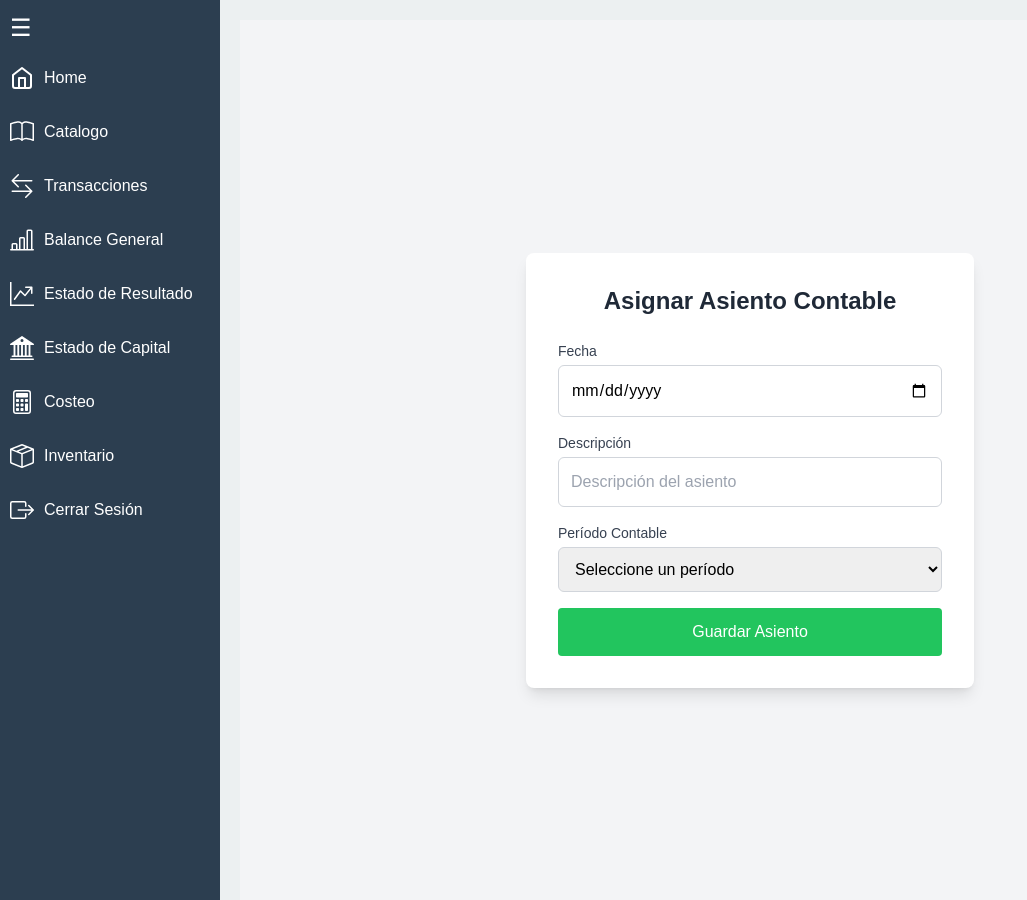
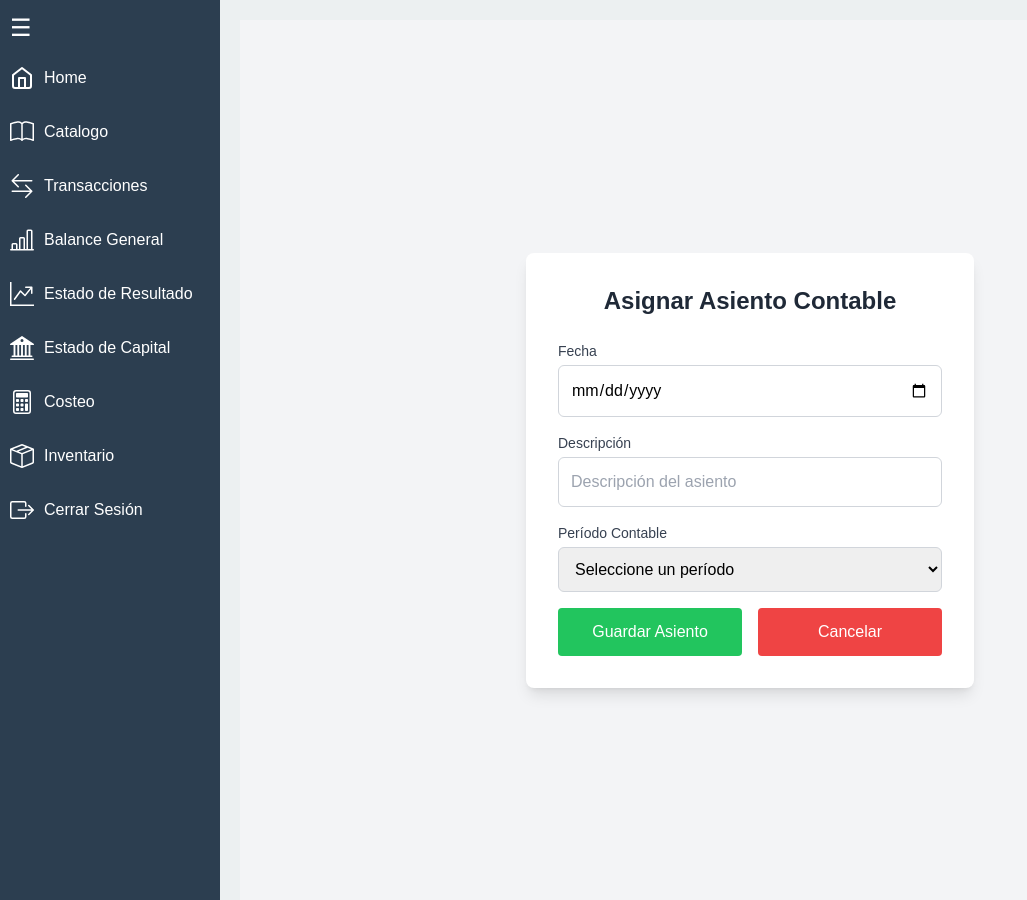
Before and after one commit to InfinityJaaR/Sistema-Contable, a Django app: page /contable/asignarAsiento/ in a window 1280 px wide. Shown: the whole page, without its empty margins (0-1027 px from the left). Run offline with Django 5.2, Linux system fonts and the light colour scheme; a user stored in the database is signed in; data comes from the database, SQL or seed files in the repository; both versions use the stored data as it was after the commit; some libraries are stand-ins or nearby versions.

Commit message:
Agregando boton cancelar

```diff
--- a/contable/templates/asignarAsiento.html
+++ b/contable/templates/asignarAsiento.html
@@ -71,9 +71,10 @@
                 </select>
             </div>
 
-            <!-- Botón para guardar el asiento contable -->
-            <div class="mt-6">
-                <button type="submit" class="bg-green-500 text-white p-3 rounded hover:bg-green-600 w-full">Guardar Asiento</button>
+             <!-- Botones para guardar y cancelar asiento contable-->
+             <div class="mt-6 flex space-x-4">
+                <button type="submit" class="bg-green-500 text-white p-3 rounded hover:bg-green-600 w-1/2">Guardar Asiento</button>
+                <a href="{% url 'gestionar_transacciones' %}" class="bg-red-500 text-white p-3 rounded hover:bg-red-600 w-1/2 text-center">Cancelar</a>
             </div>
         </form>
     </div>
--- a/contable/templates/asignarPeriodo.html
+++ b/contable/templates/asignarPeriodo.html
@@ -58,9 +58,10 @@
                 </div>
             </div>
 
-            <!-- Botón para guardar el período contable -->
-            <div class="mt-6">
+            <!-- Botón para guardar/ cancelar el período contable -->
+            <div class="mt-6 flex justify-between space-x-4">
                 <button type="submit" class="bg-green-500 text-white p-3 rounded hover:bg-green-600 w-full">Guardar Período</button>
+                <a href="{% url 'gestionar_transacciones' %}" class="bg-red-500 text-white p-3 rounded hover:bg-red-600 w-full text-center">Cancelar</a>
             </div>
         </form>
     </div>
```
Also changed, not shown: db.sqlite3, 1 other file.
